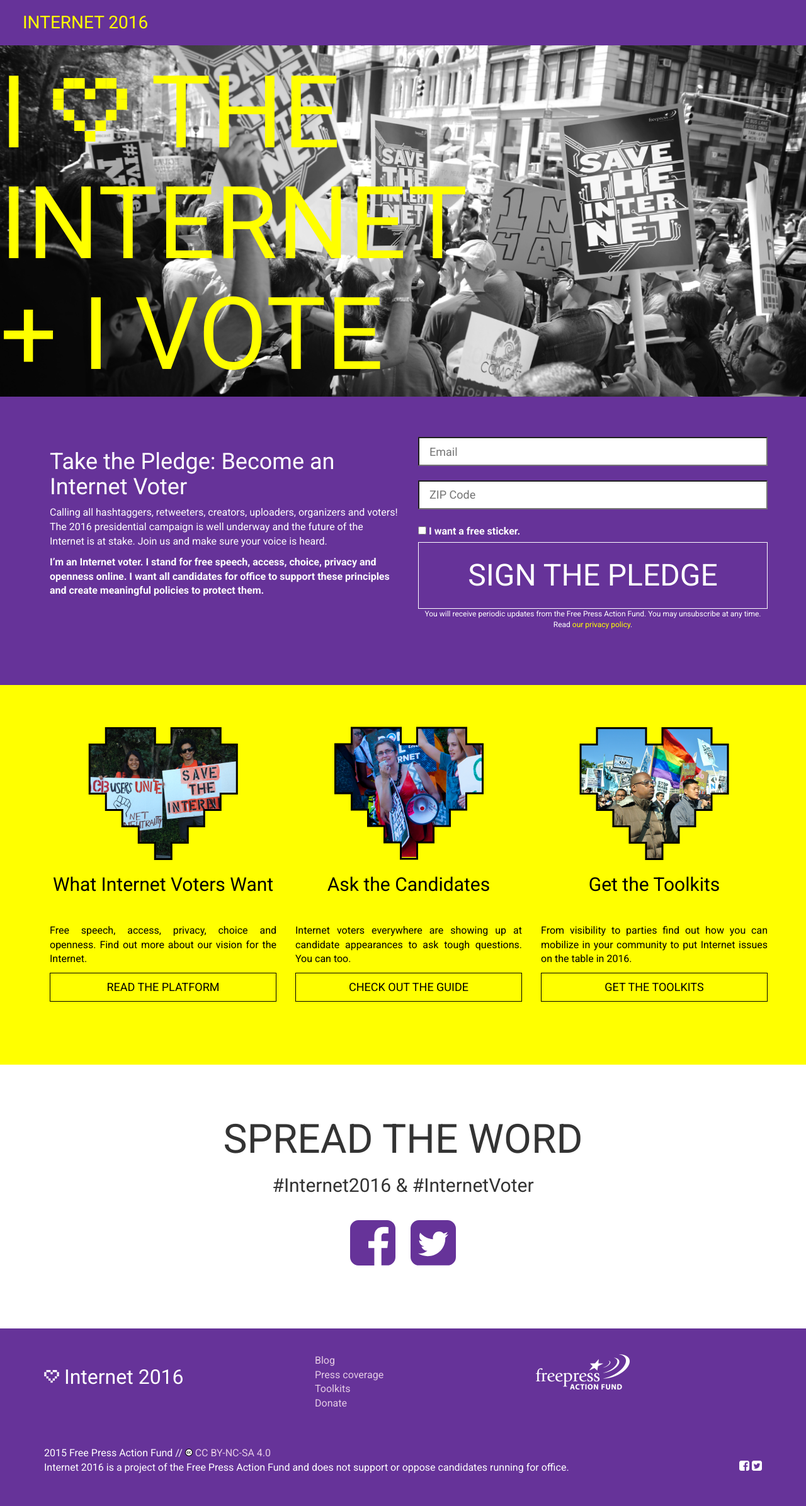
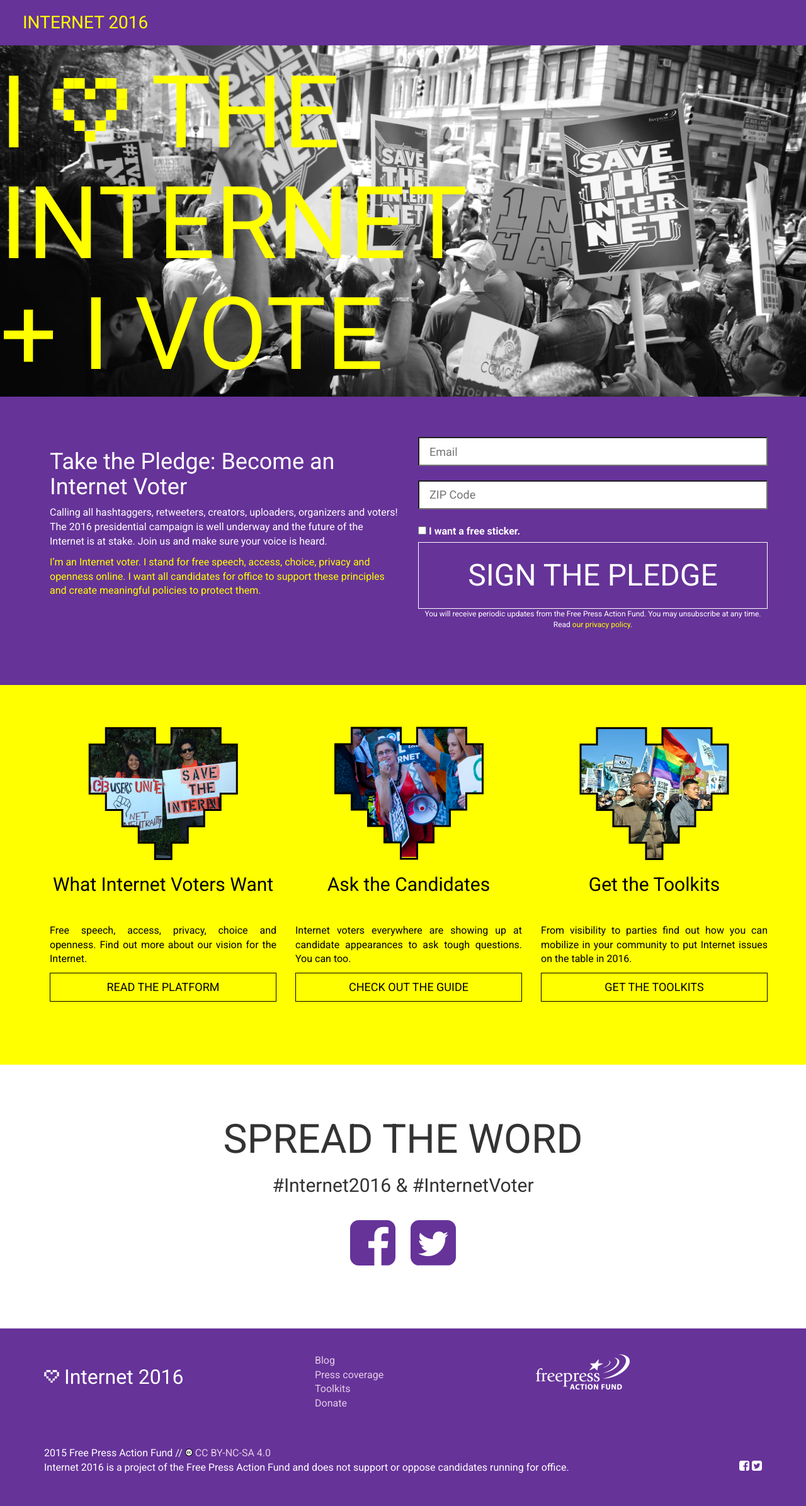
Before and after one commit to freepress/internet2016, a Jekyll site: the page built from index.html, in a window 1280 px wide. Shown: the whole page at 63% size. Built offline with Jekyll 4.4.1, drawn with Linux system fonts in a browser that asks for light colours; comment, search, counter and statistics services are not loaded.

Commit message:
testing font color for pledge language

```diff
--- a/index.html
+++ b/index.html
@@ -20,7 +20,7 @@ layout: default
           Calling all hashtaggers, retweeters, creators, uploaders, organizers and voters! The 2016 presidential campaign is well underway and the future of the Internet is at stake. Join us and make sure your voice is heard.
         </p>
         <p>
-          <strong>I’m an Internet voter. I stand for free speech, access, choice, privacy and openness online. I want all candidates for office to support these principles and create meaningful policies to protect them.</strong>
+          <font color="#FFFF00">I’m an Internet voter. I stand for free speech, access, choice, privacy and openness online. I want all candidates for office to support these principles and create meaningful policies to protect them.</font>
         </p>
       </div>
 
```
